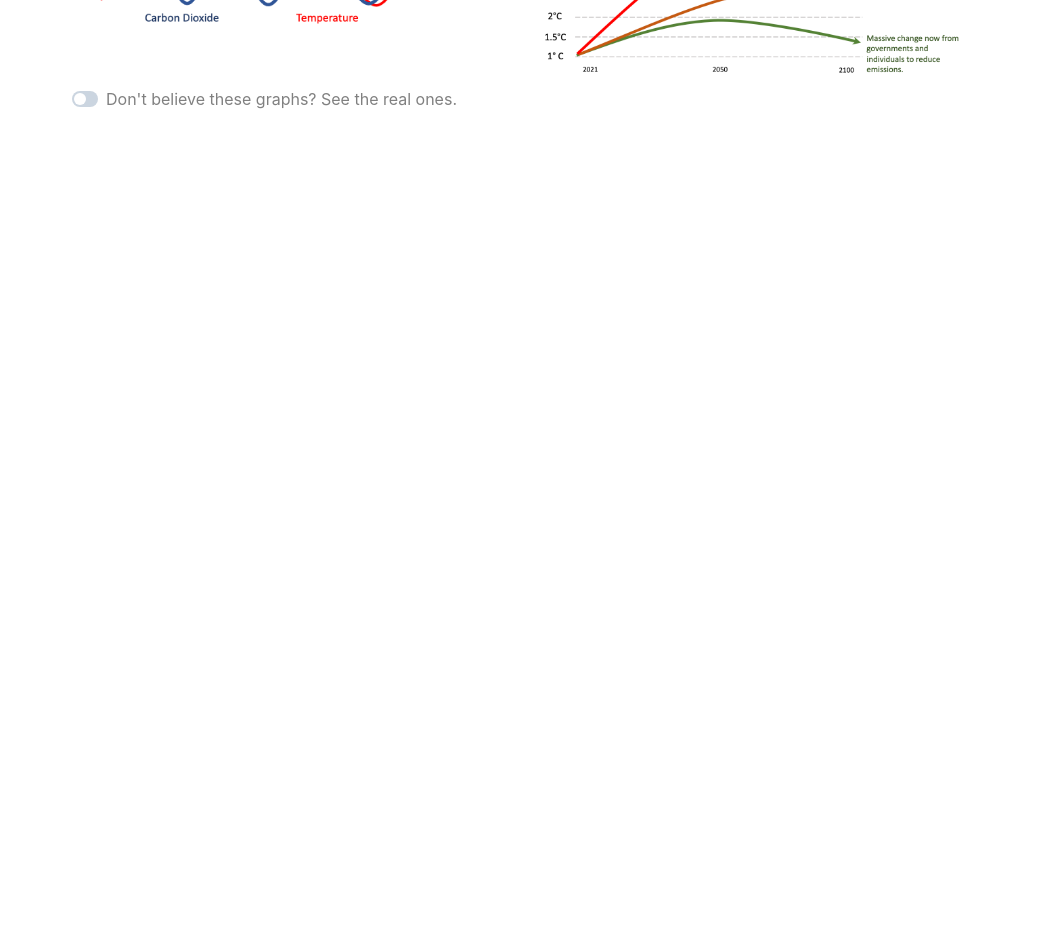
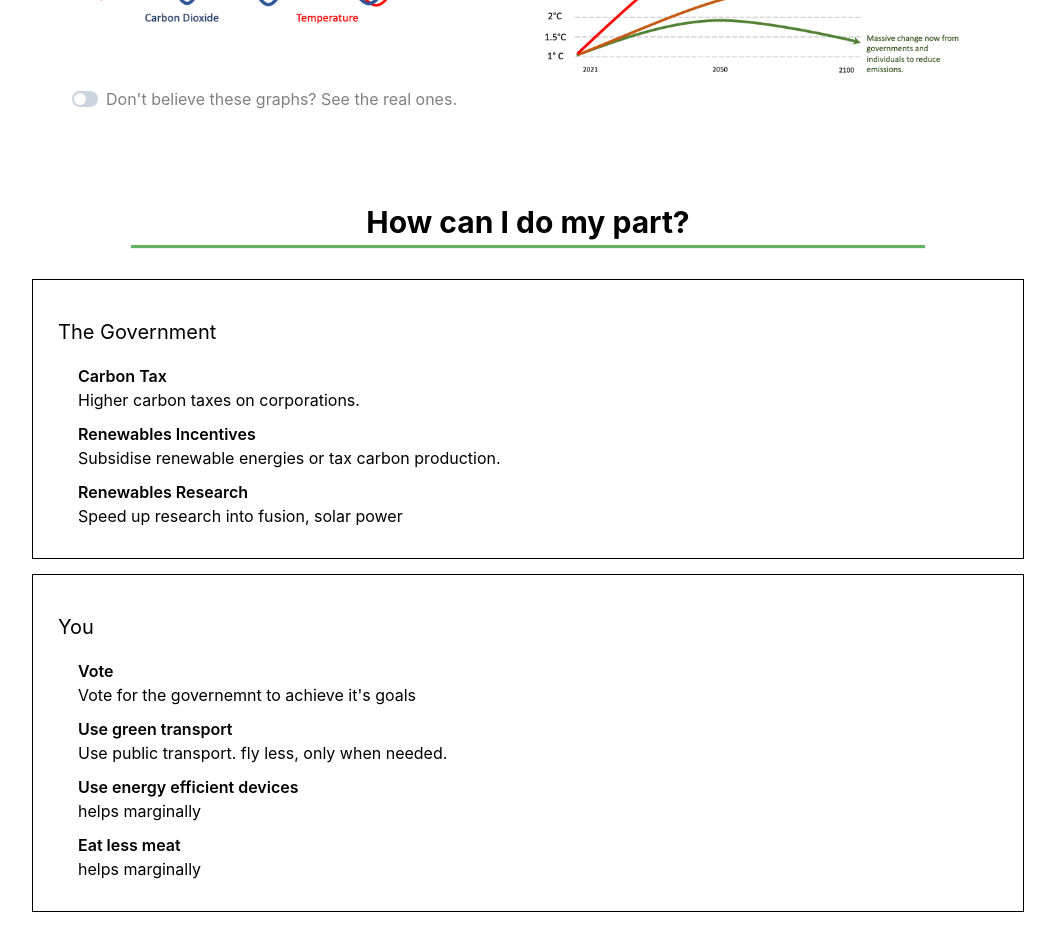
Before and after one commit to vincnt/toowarm, a Next.js app: page / in a window 1280 px wide. Shown: the part 1480-2430 px from the top of the page, without its empty margins (112-1167 px from the left). Before the commit the page ends 1669 px from the top, so only its background shows below. Built offline with nearby package versions, Linux system fonts and the light colour scheme.

Commit message:
add basic how can i help section

```diff
--- a/components/Charts.tsx
+++ b/components/Charts.tsx
@@ -6,6 +6,7 @@ import {
   YAxis,
   ResponsiveContainer,
   Label,
+  CartesianGrid,
 } from "recharts";
 
 export const co2HistoricLineChart = ({ co2Data, co2SliderValue }: any) => (
@@ -111,33 +112,41 @@ export const sspProjectionLineChart = ({ sspProjections }: any) => (
       data={sspProjections}
       margin={{ top: 20, right: 0, left: 0, bottom: 20 }}
     >
+      <CartesianGrid></CartesianGrid>
       <Legend
         align="right"
         verticalAlign="middle"
         layout="vertical"
         formatter={(value: string, entry: any) => {
-          return <span style={{ fontSize: "12px" }}>{value}</span>;
+          return <span style={{ fontSize: "10px" }}>{value}</span>;
         }}
       />
       <Line
-        name="SSP51-1.9"
+        name="SSP1-1.9"
         type="monotone"
         dataKey="SSP1-19-IMAGE"
-        stroke="#1d13df"
+        stroke="#15b92b"
         dot={false}
       />
       <Line
         name="SSP1-2.6"
         type="monotone"
         dataKey="SSP1-26-IMAGE"
-        stroke="#f00a0a"
+        stroke="#076116"
+        dot={false}
+      />
+      <Line
+        name="SSP2-4.5"
+        type="monotone"
+        dataKey="SSP2-45-MESSAGE-GLOBIOM"
+        stroke="#974413"
         dot={false}
       />
       <Line
         name="SSP5-4.0"
         type="monotone"
         dataKey="SSP5-Baseline-REMIND-MAGPIE"
-        stroke="#0af030"
+        stroke="#f00a0a"
         dot={false}
       />
 
--- a/pages/index.tsx
+++ b/pages/index.tsx
@@ -293,7 +293,7 @@ const IndexPage = ({
 
       {/* The Science Section */}
 
-      <Flex w="100%" color="black" py="20px">
+      <Flex w="100%" color="black" pt="20px">
         <Container maxW="container.lg" py="20px">
           <Box py="30px">
             <Heading size="lg" py="5px" px="5px" textAlign="center">
@@ -419,7 +419,7 @@ const IndexPage = ({
             </SimpleGrid>
           </Flex>
           <Box
-            py={{ base: "30px", md: "40px" }}
+            pt={{ base: "30px", md: "40px" }}
             pl={{ base: "10px", md: "40px" }}
           >
             <Switch
@@ -432,6 +432,74 @@ const IndexPage = ({
           </Box>
         </Container>
       </Flex>
+
+      {/* How can I help */}
+
+      <Flex w="100%" color="black" py="20px">
+        <Container maxW="container.lg" py="20px">
+          <Box py="30px">
+            <Heading size="lg" py="5px" px="5px" textAlign="center">
+              How can I do my part?
+            </Heading>
+            <Divider
+              bg="green"
+              height="3px"
+              width="80%"
+              my="5px"
+              margin="auto"
+            />
+          </Box>
+          <Box borderStyle="solid" borderColor="black" borderWidth="1px">
+            <Box p="25px">
+              <Heading size="md" fontWeight="normal" py="15px">
+                The Government
+              </Heading>
+              <Box pl="20px" py="5px">
+                <Text fontWeight="semibold">Carbon Tax</Text>
+                <Text>Higher carbon taxes on corporations.</Text>
+              </Box>
+              <Box pl="20px" py="5px">
+                <Text fontWeight="semibold">Renewables Incentives</Text>
+                <Text>
+                  Subsidise renewable energies or tax carbon production.
+                </Text>
+              </Box>
+              <Box pl="20px" py="5px">
+                <Text fontWeight="semibold">Renewables Research</Text>
+                <Text> Speed up research into fusion, solar power</Text>
+              </Box>
+            </Box>
+          </Box>
+          <Box
+            borderStyle="solid"
+            borderColor="black"
+            borderWidth="1px"
+            mt="15px"
+          >
+            <Box p="25px">
+              <Heading size="md" fontWeight="normal" py="15px">
+                You
+              </Heading>
+              <Box pl="20px" py="5px">
+                <Text fontWeight="semibold">Vote</Text>
+                <Text>Vote for the governemnt to achieve it's goals</Text>
+              </Box>
+              <Box pl="20px" py="5px">
+                <Text fontWeight="semibold">Use green transport</Text>
+                <Text>Use public transport. fly less, only when needed.</Text>
+              </Box>
+              <Box pl="20px" py="5px">
+                <Text fontWeight="semibold">Use energy efficient devices</Text>
+                <Text>helps marginally</Text>
+              </Box>
+              <Box pl="20px" py="5px">
+                <Text fontWeight="semibold">Eat less meat</Text>
+                <Text>helps marginally</Text>
+              </Box>
+            </Box>
+          </Box>
+        </Container>
+      </Flex>
     </>
   );
 };
```
